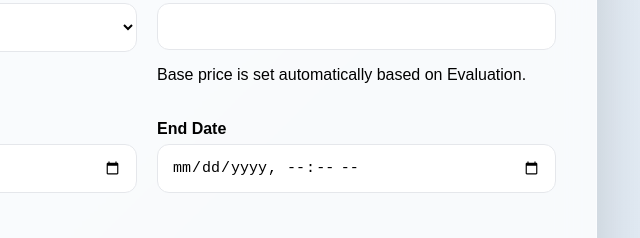
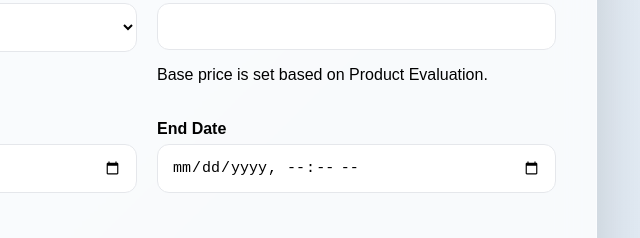
Before and after one commit to Divakar5655/AuctionBazzar, a plain HTML site: page frontend/create-auction.html in a window 1280 px wide. Shown: the part 732-970 px from the top of the page, 493-1133 px from the left. Drawn offline with Linux system fonts and the light colour scheme; sample sign-in values are in the browser's storage.

Commit message:
Fix create auction API and evaluation text

```diff
--- a/frontend/create-auction.html
+++ b/frontend/create-auction.html
@@ -70,7 +70,7 @@
         <div class="form-group">
           <label>Base Price</label>
           <input type="number" id="basePrice" readonly>
-          <p>Base price is set automatically based on Evaluation.</p>
+          <p>Base price is set based on Product Evaluation.</p>
         </div>
       </div>
 
```
